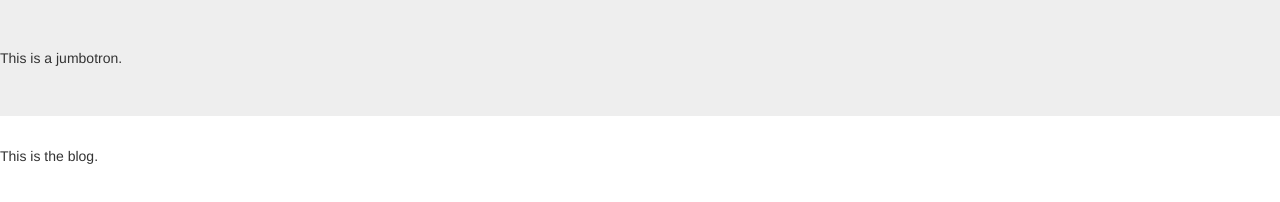
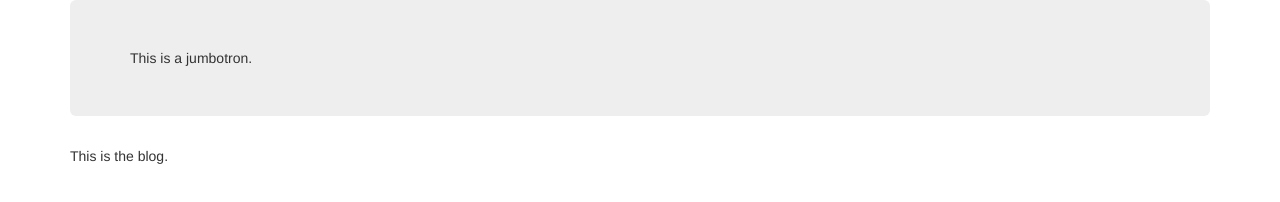
Before and after one commit to pr0h4x0r2016/pr0h4x0r2016.github.io, a plain HTML site: page blog/index.html in a window 1280 px wide. Drawn offline with nearby package versions, Linux system fonts and the light colour scheme.

Commit message:
Fixed the jumbotron. Oops

```diff
--- a/blog/index.html
+++ b/blog/index.html
@@ -5,12 +5,12 @@
   <title>Chris's Super Awesome Amazing Blog Thing</title>
 </head>
 <body>
-  <div class="jumbotron">
-    This is a jumbotron.
-  </div>
-  This is the blog.
-
-  <!-- End of content -->
+  <div class="container"><!-- Start of content -->
+    <div class="jumbotron">
+      This is a jumbotron.
+    </div>
+    This is the blog.
+  </div><!-- End of content -->
   <script src="https://ajax.googleapis.com/ajax/libs/jquery/2.1.3/jquery.min.js"></script>
   <script src="https://maxcdn.bootstrapcdn.com/bootstrap/3.3.5/js/bootstrap.min.js"></script>
 </body>
```
